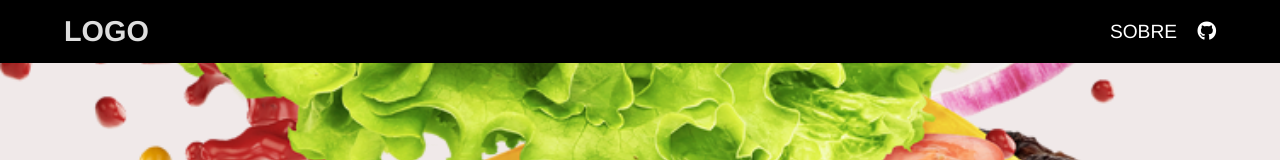
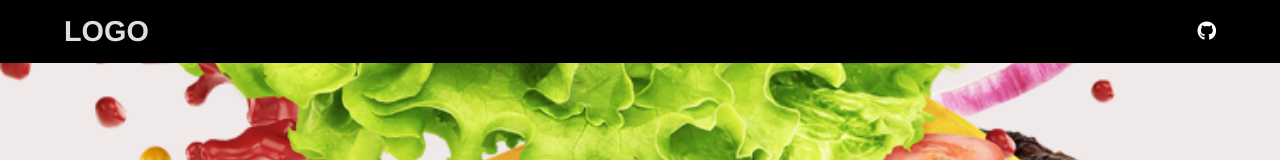
Before and after one commit to andreonofre/site-restaurante-lanchonete, a plain HTML site: page index.html in a window 1280 px wide. Shown: the top 160 px of the page. Drawn offline with Linux system fonts and the light colour scheme.

Commit message:
Update index.html

```diff
--- a/index.html
+++ b/index.html
@@ -20,7 +20,7 @@
                 <div class="menu">
                     <ul>
                         <li>
-                            <a href="sobre.html">SOBRE</a>
+                            <!--<a href="sobre.html">SOBRE</a>-->
                             <a href="https://github.com/andreonofre/site-restaurante-lanchonete" target="_blank">
                                 <i class="fa-brands fa-github" id="git"></i>
                             </a>
```
